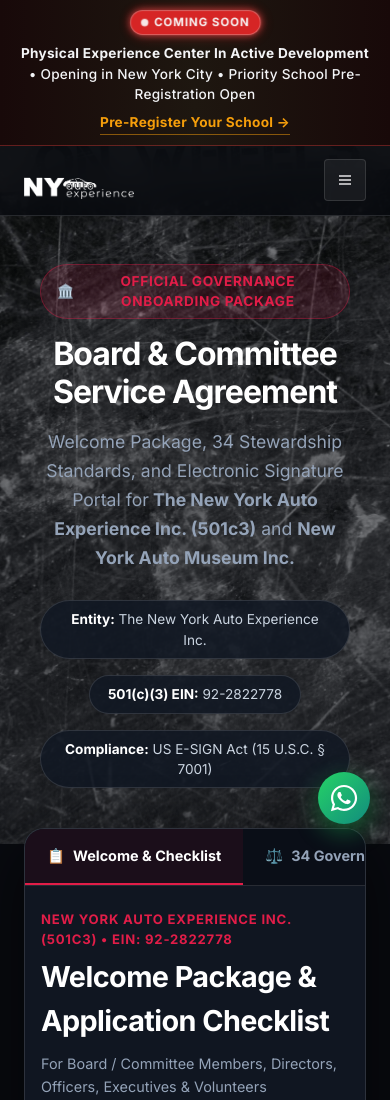
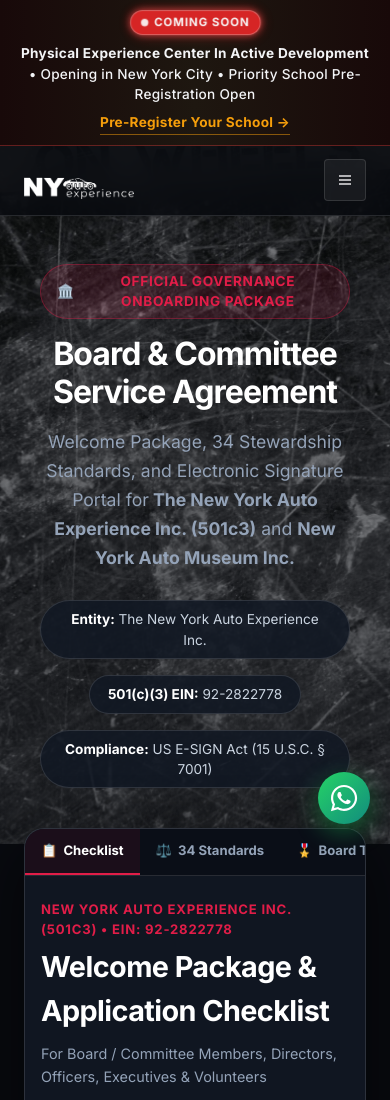
Before and after one commit to itsemranraj-ai/newyorkautoexperience-nextjs, a Next.js app: page /board-agreement in a window 390 px wide. Shown: the top 1100 px of the page. Built offline with nearby package versions, Linux system fonts and the light colour scheme.

Commit message:
style: optimize board agreement tabs to fit all screens without truncation

```diff
--- a/src/app/board-agreement/board-agreement.css
+++ b/src/app/board-agreement/board-agreement.css
@@ -99,29 +99,27 @@
   display: flex;
   background: rgba(10, 14, 23, 0.95);
   border-bottom: 1px solid rgba(255, 255, 255, 0.12);
-  overflow-x: auto;
-  scrollbar-width: none;
-  -ms-overflow-style: none;
-}
-
-.agreement-tabs-bar::-webkit-scrollbar {
-  display: none;
+  width: 100%;
+  box-sizing: border-box;
 }
 
 .agreement-tab-btn {
-  padding: 16px 22px;
+  flex: 1;
+  padding: 15px 8px;
   background: transparent;
   border: none;
   border-bottom: 2px solid transparent;
   color: #94A3B8;
-  font-size: 0.9rem;
+  font-size: 0.84rem;
   font-weight: 700;
   cursor: pointer;
   white-space: nowrap;
   transition: all 0.2s ease;
   display: inline-flex;
   align-items: center;
-  gap: 8px;
+  justify-content: center;
+  gap: 6px;
+  text-align: center;
 }
 
 .agreement-tab-btn:hover {
@@ -452,3 +450,20 @@
     height: 150px;
   }
 }
+
+
+@media (max-width: 820px) {
+  .agreement-tabs-bar {
+    overflow-x: auto;
+    scrollbar-width: none;
+    -ms-overflow-style: none;
+  }
+  .agreement-tabs-bar::-webkit-scrollbar {
+    display: none;
+  }
+  .agreement-tab-btn {
+    flex: 0 0 auto;
+    padding: 12px 16px;
+    font-size: 0.82rem;
+  }
+}
--- a/src/components/BoardAgreementClient.tsx
+++ b/src/components/BoardAgreementClient.tsx
@@ -269,28 +269,28 @@
               className={`agreement-tab-btn ${activeTab === 'welcome' ? 'active' : ''}`}
               onClick={() => setActiveTab('welcome')}
             >
-              <span>📋</span> Welcome &amp; Checklist
+              <span>📋</span> Checklist
             </button>
             <button
               type="button"
               className={`agreement-tab-btn ${activeTab === 'terms' ? 'active' : ''}`}
               onClick={() => setActiveTab('terms')}
             >
-              <span>⚖️</span> 34 Governance Standards
+              <span>⚖️</span> 34 Standards
             </button>
             <button
               type="button"
               className={`agreement-tab-btn ${activeTab === 'tiers' ? 'active' : ''}`}
               onClick={() => setActiveTab('tiers')}
             >
-              <span>🎖️</span> Board Tiers &amp; Roles
+              <span>🎖️</span> Board Tiers
             </button>
             <button
               type="button"
               className={`agreement-tab-btn ${activeTab === 'agreement' ? 'active' : ''}`}
               onClick={() => setActiveTab('agreement')}
             >
-              <span>📜</span> Service Agreement &amp; NDA
+              <span>📜</span> Agreement &amp; NDA
             </button>
             <button
               type="button"
@@ -298,7 +298,7 @@
               onClick={() => setActiveTab('sign')}
               style={{ color: activeTab === 'sign' ? '#FFFFFF' : '#E11D48' }}
             >
-              <span>✍️</span> E-Signature Portal
+              <span>✍️</span> E-Signature
             </button>
           </div>
 
```
